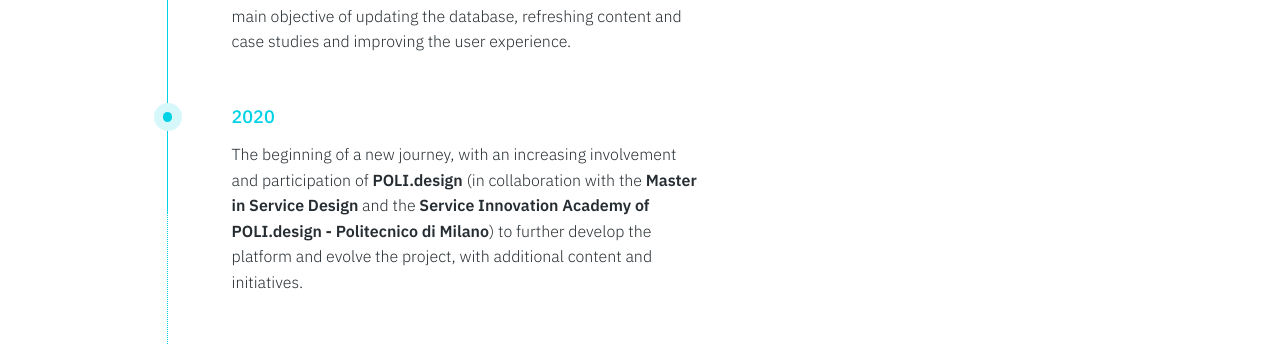
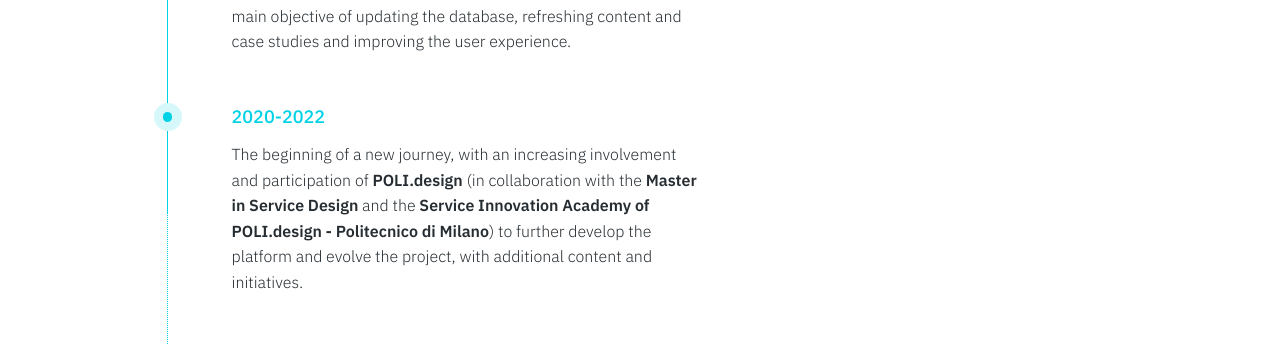
Before and after one commit to service-design-tools/sdt-website, a Jekyll site: the page built from about.html, in a window 1280 px wide and 900 px high, scrolled down 1144 px. Shown: the part 155-501 px from the top of the window. Built offline with Jekyll 4.4.1, drawn with Linux system fonts in a browser that asks for light colours.

Commit message:
Update about page “about”

```diff
--- a/_data/about.yml
+++ b/_data/about.yml
@@ -14,7 +14,7 @@
       text: A new version of Service Design Tools has been launched, with the main
         objective of updating the database, refreshing content and case studies
         and improving the user experience.
-    - year: "2020"
+    - year: 2020-2022
       text: The beginning of a new journey, with an increasing involvement and
         participation of **[POLI.design](https://www.polidesign.net/)** (in
         collaboration with the **[Master in Service
```
